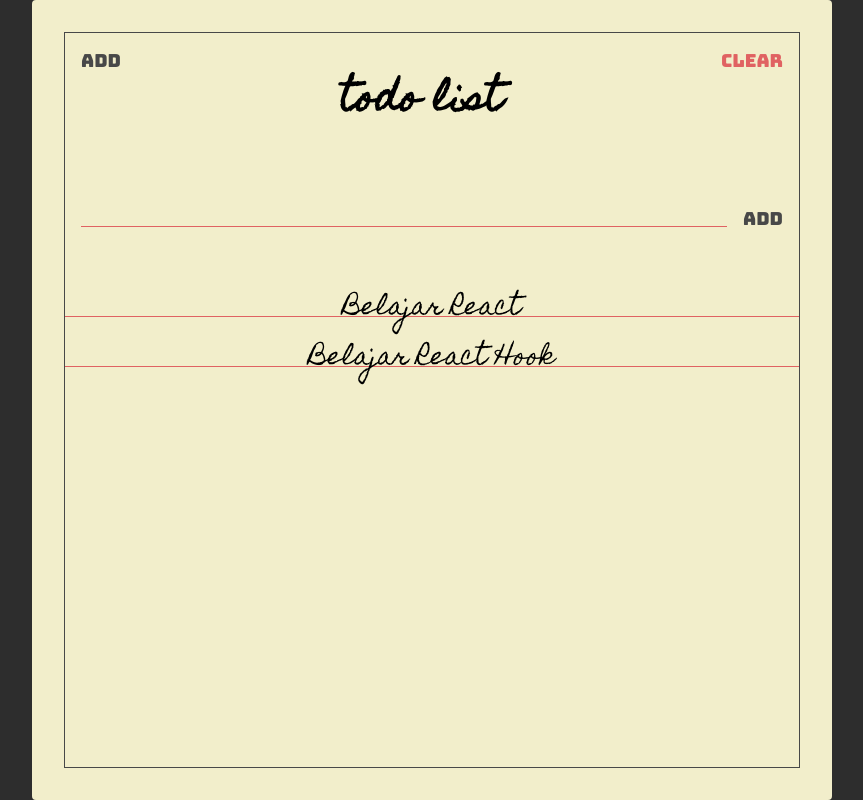
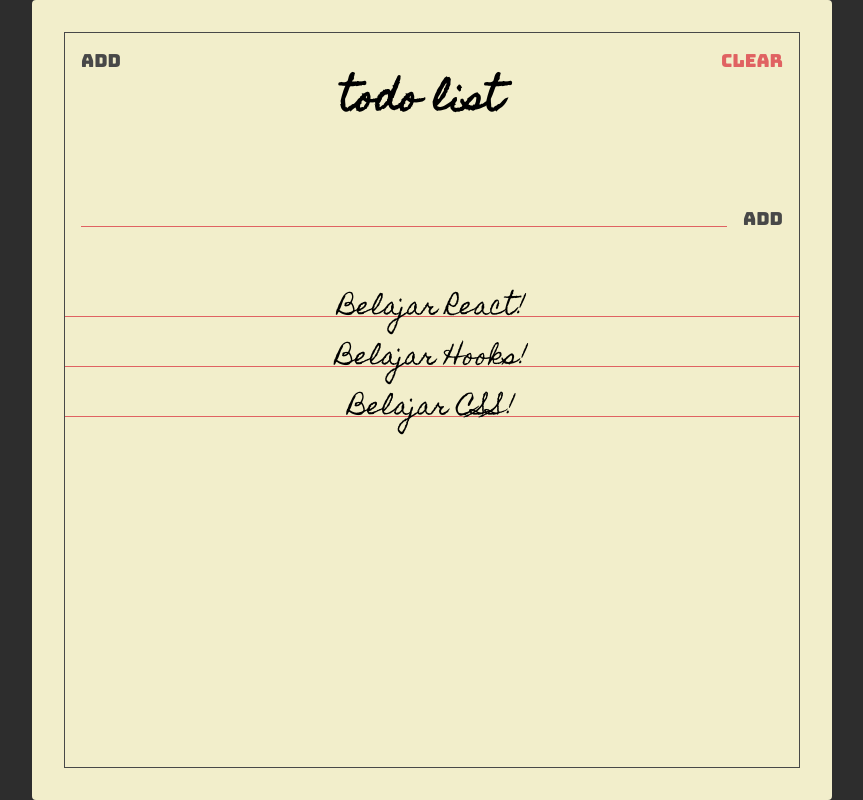
Before and after one commit to yenihuluu/React-todolist_1, a React (Create React App) app: page / in a window 1280 px wide. Shown: the whole page, without its empty margins (208-1071 px from the left). Built offline with nearby package versions, Linux system fonts and the light colour scheme.

Commit message:
Refactir Todo List Component

```diff
--- a/src/components/Todos.jsx
+++ b/src/components/Todos.jsx
@@ -1,17 +1,9 @@
 import React from "react";
 
 import Todo from "./Todo";
+import PropsType from "prop-types";
 
-const Todos = () => {
-  const todos = [
-    {
-      text: "Belajar React"
-    },
-    {
-      text: "Belajar React Hook"
-    }
-  ];
-
+const Todos = ({ todos }) => {
   return (
     <section className="todos">
       {todos.map(todo => {
@@ -21,4 +13,7 @@
   );
 };
 
+Todos.propsType = {
+  todos: PropsType.arrayOf(PropsType.shape({ text: PropsType.string })) //tipenya Array -> String
+};
 export default Todos;
--- a/src/pages/TodoList.jsx
+++ b/src/pages/TodoList.jsx
@@ -1,4 +1,4 @@
-import React from "react"; //deklarasiin var React dari Folder Package/dependencies/react
+import React, { useState } from "react"; //deklarasiin var React dari Folder Package/dependencies/react
 
 import Paper from "../components/Paper"; //panggil variabel Paper dari
 import Header from "../components/Header";
@@ -7,11 +7,16 @@
 //folder src/Components/Paper
 
 const TodoList = () => {
+  const [todos, setTodos] = useState([
+    { text: "Belajar React!" },
+    { text: "Belajar Hooks!" },
+    { text: "Belajar CSS!" }
+  ]);
   return (
     <Paper>
       <Header />
       <TodoForm />
-      <Todos />
+      <Todos todos={todos} />
     </Paper>
   );
 };
```
